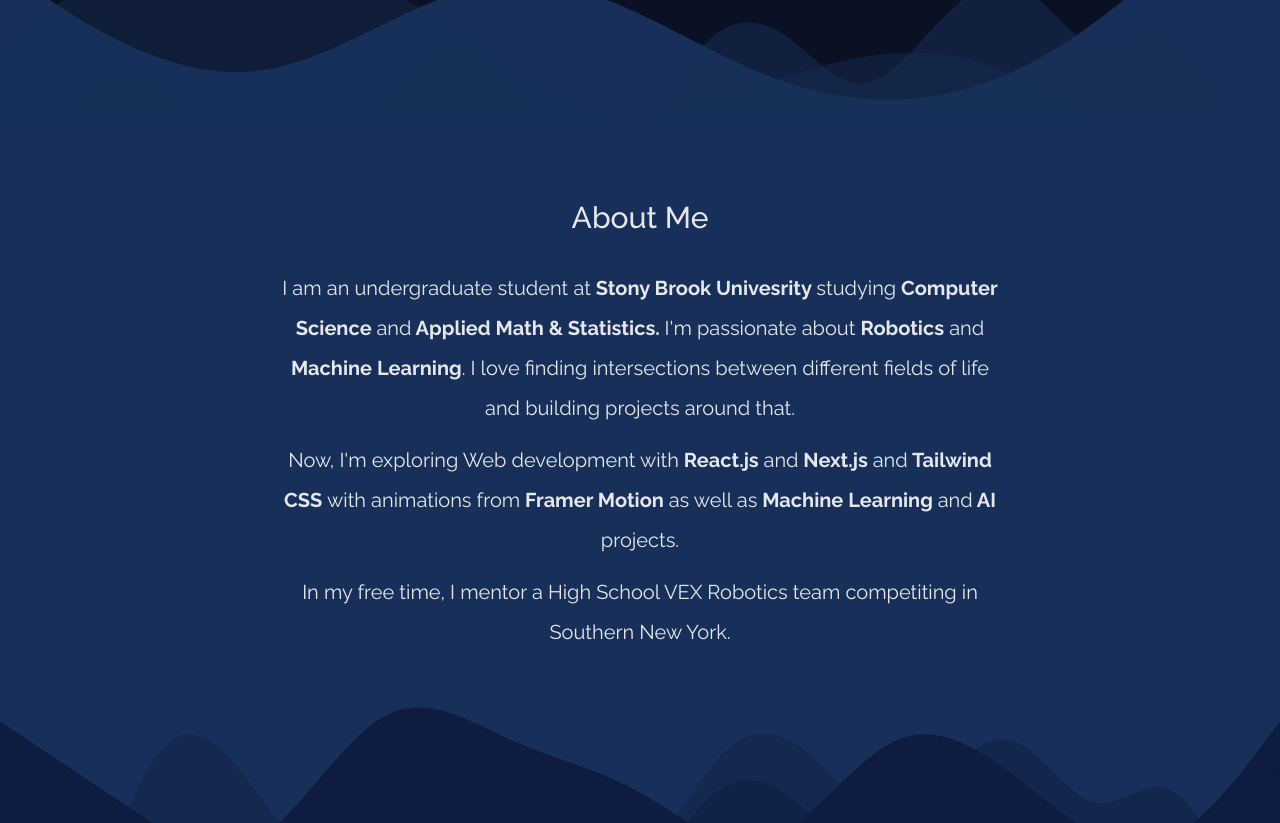
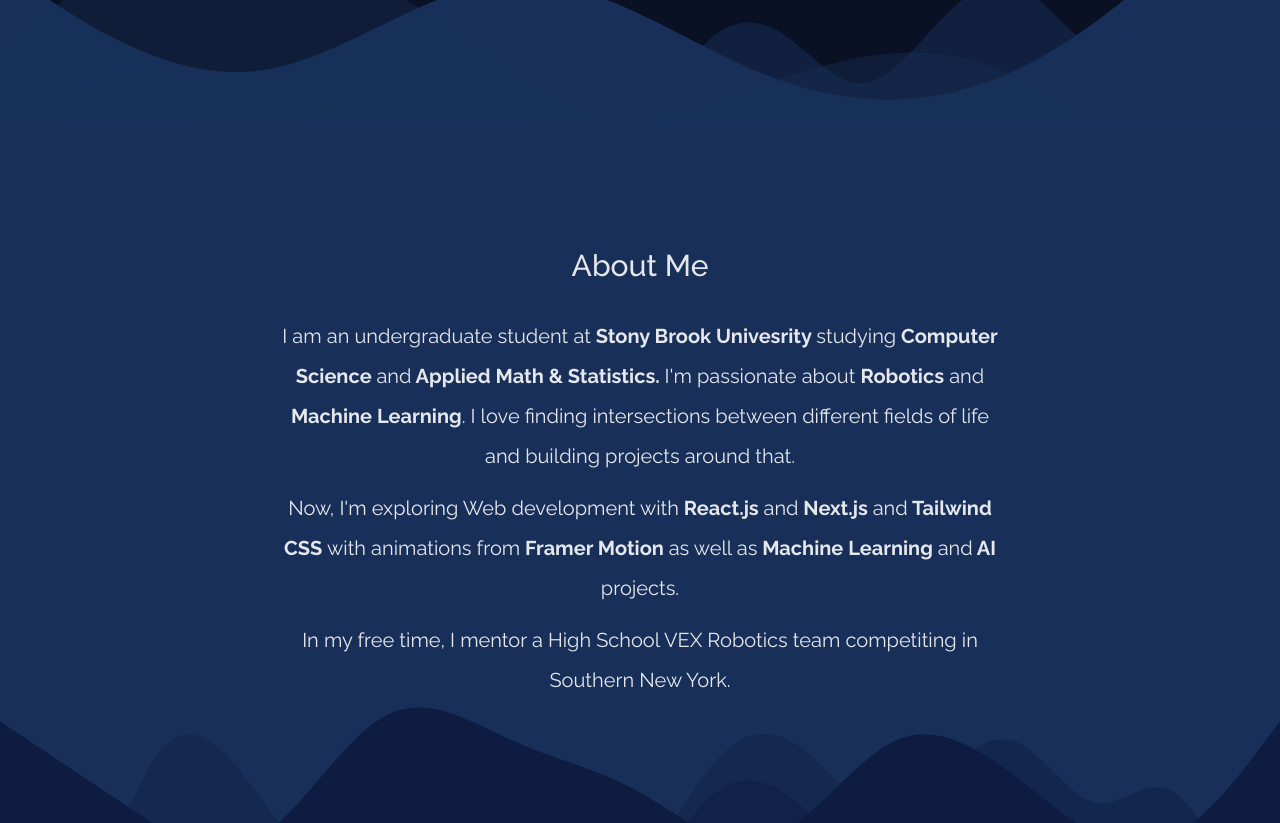
Before and after one commit to MadR7/portfolio_website, a Next.js app: page / in a window 1280 px wide. Shown: the part 680-1503 px from the top of the page. Built offline with nearby package versions, Linux system fonts and the light colour scheme; no server answers.

Commit message:
Text adjusted for mobile viewing

```diff
--- a/components/about.tsx
+++ b/components/about.tsx
@@ -19,10 +19,10 @@
   }, [inView, setActiveSection, lastClickTime]);
 
   return (
-    <div className="bg-[#183059] relative min-h-screen w-full items-center flex flex-col">
-    <section
+    <div className="bg-[#183059] relative min-h-screen w-full items-center flex flex-col px-4 py-12 sm:px-6 md:px-8">
+      <section
       ref = {ref}
-      className=" mt-20 max-w-[45rem] text-xl text-gray-200 text-center leading-10 sm:mb-40 scroll-mt-28"
+      className=" mt-20 max-w-[45rem] text-xl text-gray-200 text-center leading-10 scroll-mt-28"
       id="about"
     >
       <SectionHeading>About Me</SectionHeading>
```
